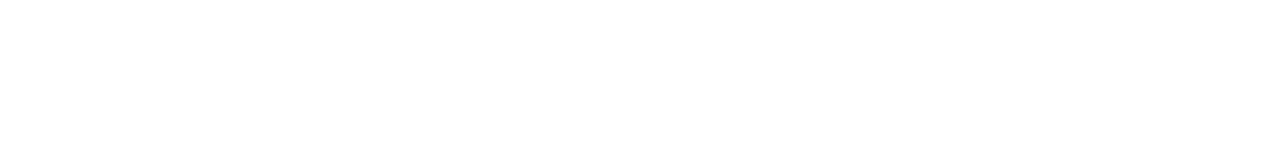
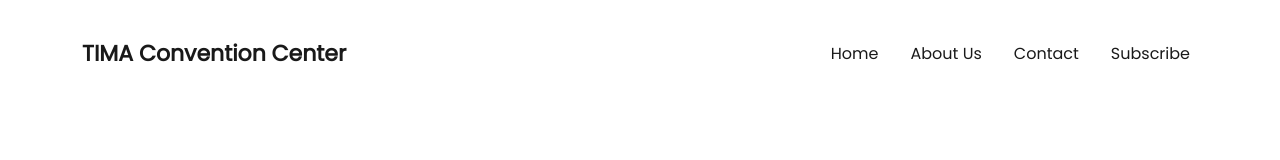
Before and after one commit to MohammadAmitHasan/TIMA-Convention-Center, a plain HTML site: page index.html in a window 1280 px wide. Drawn offline with nearby package versions, Linux system fonts and the light colour scheme.

Commit message:
Nav bar added

```diff
--- a/index.html
+++ b/index.html
@@ -6,16 +6,43 @@
     <meta http-equiv="X-UA-Compatible" content="IE=edge">
     <meta name="viewport" content="width=device-width, initial-scale=1.0">
     <title>TIMA Convention Center</title>
+
     <!-- Boostrap CSS Link -->
     <link href="https://cdn.jsdelivr.net/npm/bootstrap@5.1.3/dist/css/bootstrap.min.css" rel="stylesheet"
         integrity="sha384-1BmE4kWBq78iYhFldvKuhfTAU6auU8tT94WrHftjDbrCEXSU1oBoqyl2QvZ6jIW3" crossorigin="anonymous">
+
     <!-- Custom CSS Link -->
     <link rel="stylesheet" href="./styles/style.css">
 </head>
 
 <body>
 
+    <header>
+        <!-- Navication Bar section -->
+        <nav class="navbar navbar-expand-lg navbar-light my-4">
+            <div class="container">
+                <a class="navbar-brand nav-name" href="#">TIMA Convention Center</a>
+                <button class="navbar-toggler" type="button" data-bs-toggle="collapse"
+                    data-bs-target="#navbarNavAltMarkup" aria-controls="navbarNavAltMarkup" aria-expanded="false"
+                    aria-label="Toggle navigation">
+                    <span class="navbar-toggler-icon"></span>
+                </button>
+                <div class="collapse navbar-collapse" id="navbarNavAltMarkup">
+                    <div class="navbar-nav ms-auto">
+                        <a class="nav-link active ms-3" aria-current="page" href="#">Home</a>
+                        <a class="nav-link active ms-3" aria-current="page" href="#">About Us</a>
+                        <a class="nav-link active ms-3" aria-current="page" href="#">Contact</a>
+                        <a class="nav-link active ms-3" aria-current="page" href="#">Subscribe</a>
+                    </div>
+                </div>
+            </div>
+        </nav>
 
+
+
+    </header>
+
+    <!-- bootstrap js -->
     <script src="https://cdn.jsdelivr.net/npm/bootstrap@5.1.3/dist/js/bootstrap.bundle.min.js"
         integrity="sha384-ka7Sk0Gln4gmtz2MlQnikT1wXgYsOg+OMhuP+IlRH9sENBO0LRn5q+8nbTov4+1p"
         crossorigin="anonymous"></script>
--- a/styles/style.css
+++ b/styles/style.css
@@ -0,0 +1,19 @@
+/*------------------
+--- Google Fonts----
+----------------- */
+@import url('https://fonts.googleapis.com/css2?family=Inter&family=Poppins&family=Roboto:wght@700&display=swap');
+
+/* font-family: 'Inter', sans-serif;
+font-family: 'Poppins', sans-serif;
+font-family: 'Roboto', sans-serif; */
+
+/* Common Styles */
+body{
+    font-family: 'Poppins', sans-serif;
+}
+
+/* Navication Bar Styles */
+.nav-name{
+    font-size: 22px;
+    font-weight: 700;
+}
```
